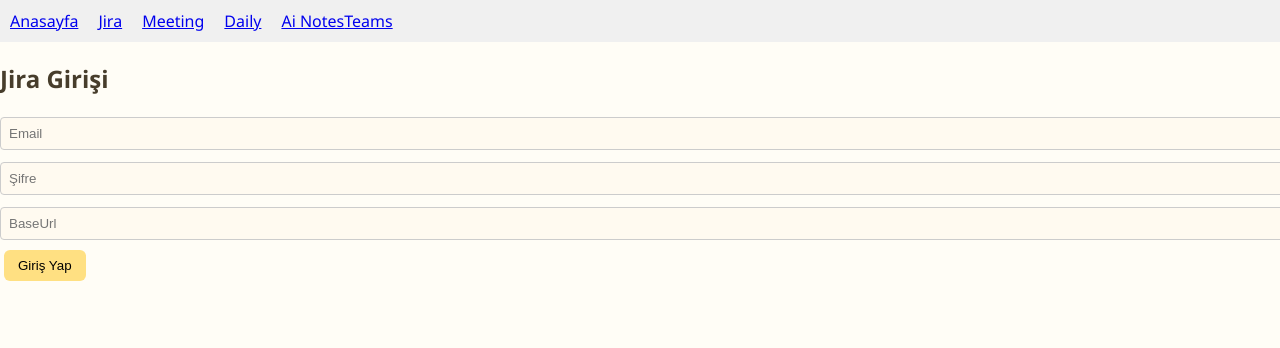
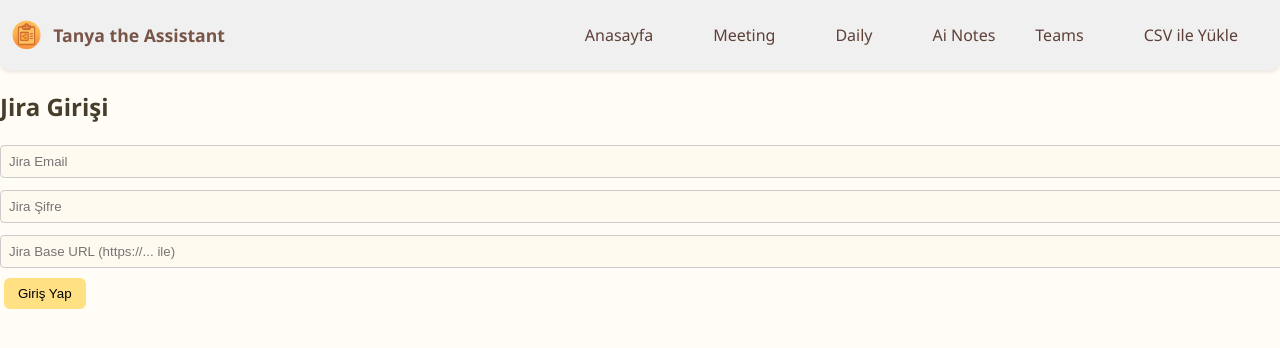
Before and after one commit to rgnblgn/tanyassistant, a React (Vite) app in the folder tanyassistant/Frontend/: page /login in a window 1280 px wide. Shown: the top 348 px of the page. Built offline with nearby package versions, Linux system fonts and the light colour scheme.

Commit message:
TNY4 Logo and css are added

```diff
--- a/tanyassistant/Frontend/src/App.jsx
+++ b/tanyassistant/Frontend/src/App.jsx
@@ -14,14 +14,20 @@ const App = () => {
   const [isLoggedIn, setIsLoggedIn] = useState(!!localStorage.getItem('authToken'));
 
   return (
-    <div>
+    <div >
       <nav style={{ padding: '10px', background: '#f0f0f0', marginBottom: '16px' }}>
+        <a href="/" className="logo">
+          <img src="/tanyaIcon.webp" alt="Logo" style={{ height: 50 }} />
+          Tanya the Assistant
+        </a>
+        <div className="nav-links">
           <Link to="/" style={{ marginRight: '20px' }}>Anasayfa</Link>
-        <Link to="/jira" style={{ marginRight: '20px' }}>Jira</Link>
           <Link to="/meeting" style={{ marginRight: '20px' }}>Meeting</Link>
           <Link to="/daily" style={{ marginRight: '20px' }}>Daily</Link>
           <Link to="/aiNotes">Ai Notes</Link>
           <Link to="/teams" style={{ marginRight: '20px' }}>Teams</Link>
+          <Link to="/csv" style={{ marginRight: '20px' }}>CSV ile Yükle</Link>
+
 
           {isLoggedIn && (
             <button onClick={() => {
@@ -32,13 +38,13 @@ const App = () => {
               Logout
             </button>
           )}
-
+        </div>
       </nav>
 
       <Routes>
         <Route path="/login" element={<Login onLogin={() => { setIsLoggedIn(true); window.location.href = "/" }} />} />
-        <Route path="/" element={isLoggedIn ? <Home /> : <Navigate to="/login" />} />
-        <Route path="/jira" element={isLoggedIn ? <JiraPage /> : <Navigate to="/login" />} />
+        <Route path="/" element={isLoggedIn ? <JiraPage /> : <Navigate to="/login" />} />
+        <Route path="/csv" element={isLoggedIn ? <Home /> : <Navigate to="/login" />} />
         <Route path="/meeting" element={isLoggedIn ? <Meeting /> : <Navigate to="/login" />} />
         <Route path="/daily" element={isLoggedIn ? <Daily /> : <Navigate to="/login" />} />
         <Route path="/aiNotes" element={isLoggedIn ? <AiNotes /> : <Navigate to="/login" />} />
--- a/tanyassistant/Frontend/src/index.css
+++ b/tanyassistant/Frontend/src/index.css
@@ -27,7 +27,8 @@ button:hover {
   background-color: #ffca28;
 }
 
-input, textarea {
+input,
+textarea {
   width: 100%;
   padding: 8px;
   margin: 6px 0;
@@ -73,7 +74,7 @@ input, textarea {
   border: 1px solid #ddd;
   border-radius: 6px;
   padding: 10px;
-  box-shadow: 1px 1px 4px rgba(0,0,0,0.05);
+  box-shadow: 1px 1px 4px rgba(0, 0, 0, 0.05);
   margin-bottom: 10px;
 }
 
@@ -82,7 +83,9 @@ input, textarea {
   margin-bottom: 4px;
 }
 
-.issue-assignee, .issue-updated, .note-date {
+.issue-assignee,
+.issue-updated,
+.note-date {
   font-size: 0.9em;
   color: #6c6c6c;
   margin-bottom: 4px;
@@ -133,3 +136,43 @@ input, textarea {
   font-size: 0.9rem;
   color: #5e5e5e;
 }
+
+/* Global CSS'e ekle */
+nav {
+  display: flex;
+  align-items: center;
+  justify-content: space-between;
+  background: linear-gradient(90deg, #fff8e1, #fff3cd);
+  padding: 12px 24px;
+  box-shadow: 0 2px 4px rgba(0, 0, 0, 0.1);
+  border-radius: 0 0 10px 10px;
+}
+
+nav .nav-links {
+  display: flex;
+  gap: 16px;
+}
+
+nav .nav-links a {
+  text-decoration: none;
+  color: #5d4037;
+  font-weight: 500;
+  padding: 6px 12px;
+  border-radius: 6px;
+  transition: all 0.3s ease;
+}
+
+nav .nav-links a:hover {
+  background-color: #fdd835;
+  color: black;
+}
+
+nav .logo {
+  display: flex;
+  align-items: center;
+  gap: 10px;
+  font-weight: bold;
+  color: #795548;
+  font-size: 1.1rem;
+  text-decoration: none;
+}
--- a/tanyassistant/Frontend/src/pages/JiraPage.css
+++ b/tanyassistant/Frontend/src/pages/JiraPage.css
@@ -41,25 +41,39 @@
 .saved-users {
   display: flex;
   flex-wrap: wrap;
-  gap: 0.5rem;
-  margin-bottom: 2rem;
+  gap: 12px;
+  margin: 16px 0;
 }
 
 .saved-users div {
   display: flex;
   align-items: center;
-  background-color: #fff5cc;
-  border-radius: 8px;
-  padding: 0.3rem 0.6rem;
+  background-color: #fffde7;
+  border: 1px solid #fdd835;
+  padding: 6px 12px;
+  border-radius: 6px;
+  box-shadow: 1px 1px 3px rgba(0, 0, 0, 0.1);
+  transition: transform 0.2s ease;
+}
+
+.saved-users div:hover {
+  transform: translateY(-2px);
 }
 
 .saved-users button {
   background: none;
   border: none;
+  margin-left: 8px;
+  font-size: 1rem;
+  color: #d32f2f;
   cursor: pointer;
-  margin: 0 0.2rem;
-  font-weight: bold;
+  transition: color 0.2s ease;
 }
+
+.saved-users button:hover {
+  color: #b71c1c;
+}
+
 
 .delete-btn {
   color: #ff5252;
--- a/tanyassistant/Frontend/src/pages/Jirapage.jsx
+++ b/tanyassistant/Frontend/src/pages/Jirapage.jsx
@@ -163,6 +163,10 @@ const JiraPage = () => {
         setUsername('');
     };
 
+    const handleDelete = (id) => {
+        setActiveIssues(activeIssues.filter(item => item.id !== id));
+    };
+
     return (
         <div className="user-issues-container">
             <h2>Kullanıcıya Ait Issue'lar</h2>
--- a/tanyassistant/Frontend/src/pages/Login.jsx
+++ b/tanyassistant/Frontend/src/pages/Login.jsx
@@ -4,14 +4,19 @@ import React, { useState } from 'react';
 const Login = ({ onLogin }) => {
     const [email, setEmail] = useState('');
     const [password, setPassword] = useState('');
-    const [jiraBaseUrl, setjiraBaseUrl] = useState('');
+    const [jiraBaseUrl, setJiraBaseUrl] = useState('');
 
+    const handleLogin = async (e) => {
+        e.preventDefault(); // Formun reload yapmasını engeller
 
-    const handleLogin = async () => {
         const res = await fetch('http://localhost:4000/api/auth/login', {
             method: 'POST',
             headers: { 'Content-Type': 'application/json' },
-            body: JSON.stringify({ jiraUsername: email, jiraPassword: password, jiraBaseUrl })
+            body: JSON.stringify({
+                jiraUsername: email,
+                jiraPassword: password,
+                jiraBaseUrl
+            })
         });
 
         const data = await res.json();
@@ -26,11 +31,35 @@ const Login = ({ onLogin }) => {
     return (
         <div className="login-container">
             <h2>Jira Girişi</h2>
-            <input placeholder="Email" value={email} onChange={(e) => setEmail(e.target.value)} />
-            <input placeholder="Şifre" type="password" value={password} onChange={(e) => setPassword(e.target.value)} />
-            <input placeholder="BaseUrl" value={jiraBaseUrl} onChange={(e) => setjiraBaseUrl(e.target.value)} />
 
-            <button onClick={handleLogin}>Giriş Yap</button>
+            <form onSubmit={handleLogin} autoComplete="on">
+                <input
+                    type="text"
+                    name="username"
+                    placeholder="Jira Email"
+                    autoComplete="username"
+                    value={email}
+                    onChange={(e) => setEmail(e.target.value)}
+                />
+                <input
+                    type="password"
+                    name="password"
+                    placeholder="Jira Şifre"
+                    autoComplete="current-password"
+                    value={password}
+                    onChange={(e) => setPassword(e.target.value)}
+                />
+                <input
+                    type="url"
+                    name="jiraBaseUrl"
+                    placeholder="Jira Base URL (https://... ile)"
+                    autoComplete="url"
+                    value={jiraBaseUrl}
+                    onChange={(e) => setJiraBaseUrl(e.target.value)}
+                />
+
+                <button type="submit">Giriş Yap</button>
+            </form>
         </div>
     );
 };
```
Also changed, not shown: 1 other file (tests, documents, lock files or other folders). Lines whose indentation alone changed are shown as unchanged.
